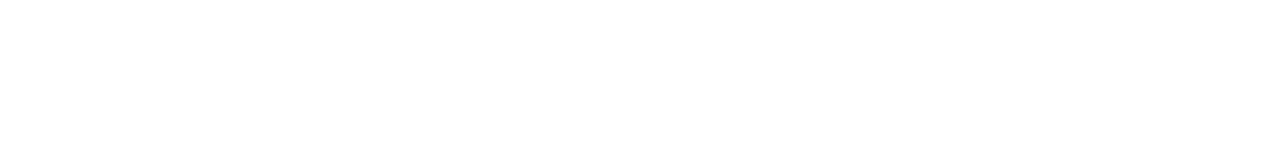
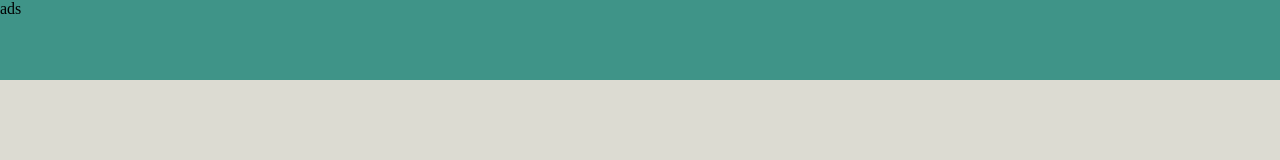
Before and after one commit to andrea-nuzzo/js-html-css-boolzap, a plain HTML site: page index.html in a window 1280 px wide. Drawn offline with nearby package versions, Linux system fonts and the light colour scheme.

Commit message:
aggiunto background body

```diff
--- a/css/style.css
+++ b/css/style.css
@@ -3,3 +3,11 @@
     padding: 0;
     box-sizing: border-box;
 }
+
+body{
+    background: linear-gradient(to top, rgb(220, 219, 210) 90%,rgb(63, 148, 136) 90% 10%);
+}
+
+.container{
+    height: 100vh;
+}
--- a/index.html
+++ b/index.html
@@ -4,20 +4,18 @@
     <meta charset="UTF-8">
     <meta http-equiv="X-UA-Compatible" content="IE=edge">
     <meta name="viewport" content="width=device-width, initial-scale=1.0">
+    <link rel="shortcut icon" type="image/jpg" href="https://img.icons8.com/cotton/64/000000/whatsapp--v4.png">
     <link rel="stylesheet" href="css/style.css">
-    <link rel="shortcut icon" type="image/jpg" href="https://img.icons8.com/cotton/64/000000/whatsapp--v4.png">
     <title>Bollzap</title>
 </head>
 <body>
     <div id="root">
-
+        <div class="container">ads</div>
     </div>
 
 
 
-    <!-- SECTION - Script VUE and JS -->
     <script src="https://cdn.jsdelivr.net/npm/vue@2.6.14/dist/vue.js"></script>
     <script src="js/main.js"></script>
-    <!-- !SECTION - Script VUE and JS -->
 </body>
 </html>
```
